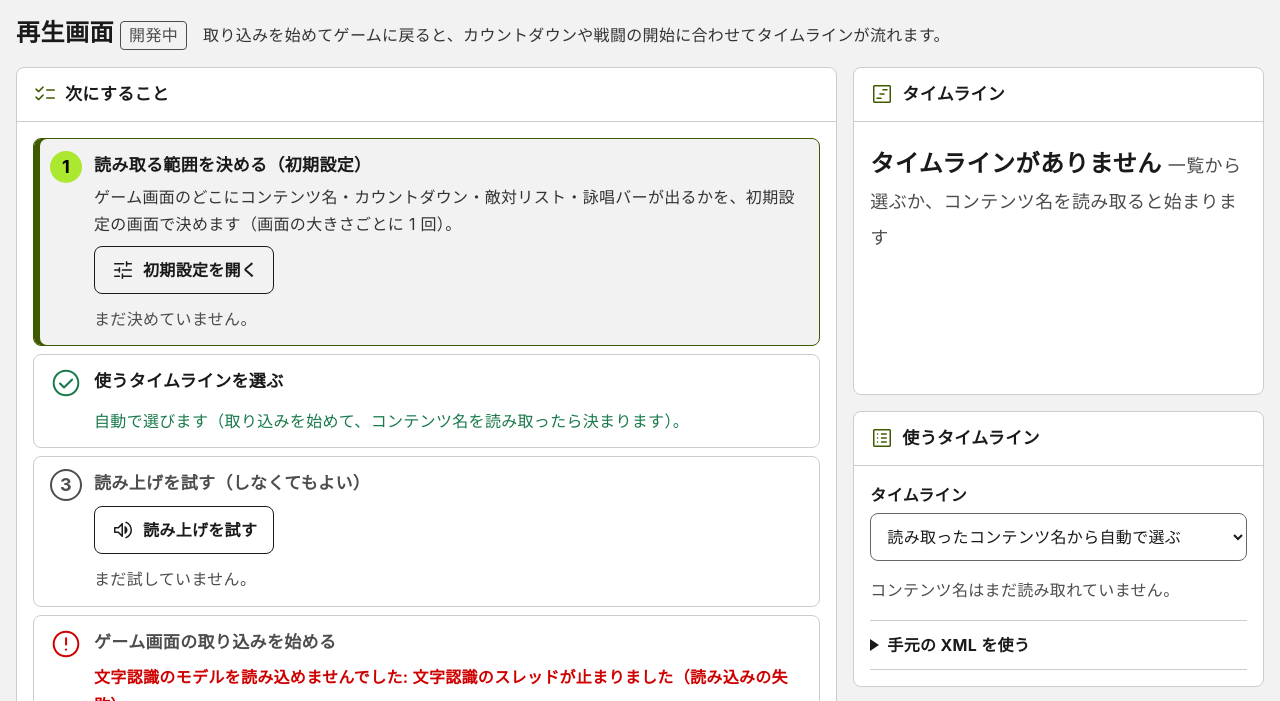
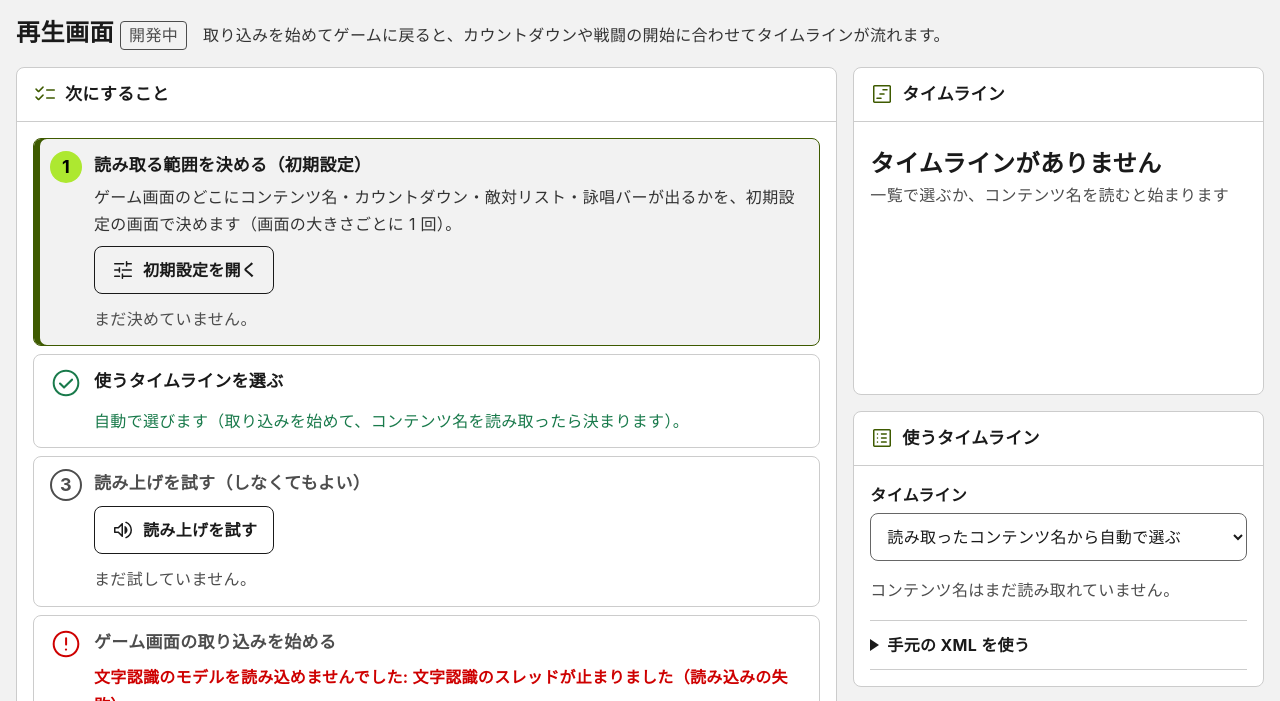
Before and after one commit to velstau/ffxiv-castline, a plain HTML site: page public/player.html in a window 1280 px wide. Shown: the part 74-775 px from the top of the page. Drawn offline with Linux system fonts and the light colour scheme; a web font is replaced by a local one.

Commit message:
タイムラインの表示: 見出しと補足を別の行にし、補足を 16px・1 行に収まる文にする
Co-Authored-By: Claude Opus 5.5 <noreply@anthropic.com>

```diff
--- a/_build/src/app.css
+++ b/_build/src/app.css
@@ -910,8 +910,15 @@ td.num {
     @apply text-std-16B-170;
 }
 
+/* 見出しと補足は別の行。補足は小窓（幅 380px）でも 1 行に収まるよう 16px（UI の最小）にし、文は 22 字以内にする */
+.tl-head > span {
+    display: flex;
+    flex-direction: column;
+    min-width: 0;
+}
+
 .tl-sub {
-    @apply text-std-18N-160;
+    @apply text-std-16N-170;
     color: var(--vw-mute);
     font-variant-numeric: tabular-nums;
 }
--- a/public/js/player.js
+++ b/public/js/player.js
@@ -553,7 +553,7 @@ function combatClock(s) {
 function buildView(now) {
     const engine = state.engine;
     if (!engine) {
-        return { head: 'タイムラインがありません', sub: '一覧から選ぶか、コンテンツ名を読み取ると始まります', items: [] };
+        return { head: 'タイムラインがありません', sub: '一覧で選ぶか、コンテンツ名を読むと始まります', items: [] };
     }
     const s = engine.status(now);
     let sub = '';
@@ -565,9 +565,9 @@ function buildView(now) {
         const phases = engine.timeline.phases.length > 1 ? `・${s.phase.name ?? s.phase.id}` : '';
         sub = `${combatClock(s.combatTime)}${phases}`;
     } else if (engine.holdUntilEnmityOff) {
-        sub = '次のカウントダウンか、敵対リストが一度消えてからまた出たときに始まります';
+        sub = 'カウントダウンか敵対リストの再表示で始まります'; // 敵対リストは一度消えてからまた出たとき
     } else {
-        sub = '次のカウントダウンか敵対リストで、また始まります';
+        sub = '次のカウントダウンか敵対リストで始まります';
     }
     // 表示は text があれば text だけ、無ければ技名。同じ攻撃が続くときは 1 行にまとめて「x4」（2026-10-21 のユーザーの指定）
     const items = upcomingRows(engine.upcoming(now, UPCOMING_COUNT * 3), engine.timeline).slice(0, UPCOMING_COUNT).map((row) => ({
```
Also changed, not shown: public/css/app.css.
